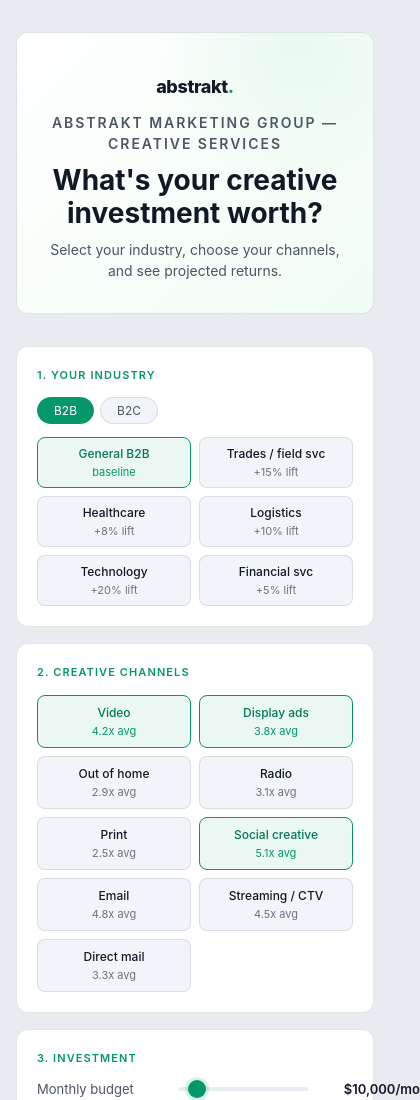
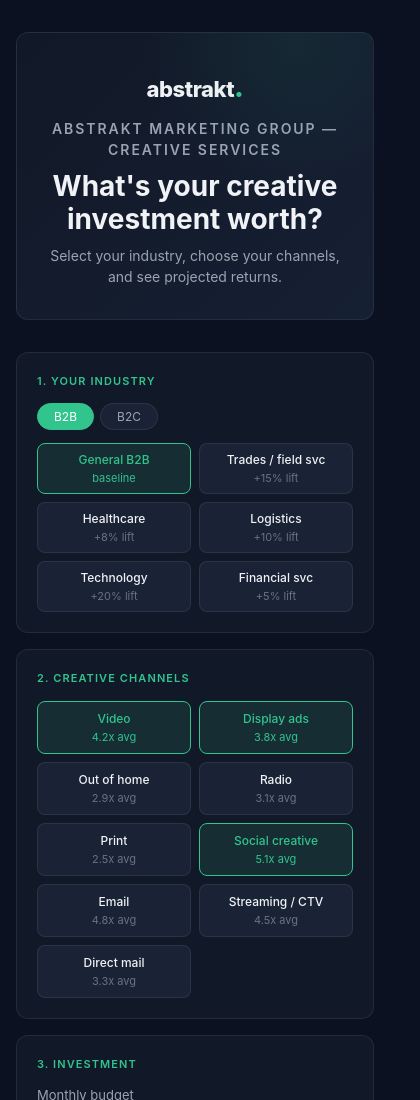
Before and after one commit to jeffwinters-ctrl/Erker-Business-Case-Builder, a plain HTML site: page index.html in a window 390 px wide. Shown: the top 1100 px of the page, 420 px wide, since content can reach past the window. Drawn offline with nearby package versions, Linux system fonts and the light colour scheme.

Commit message:
Force dark mode, fix mobile slider overflow, make logo period visible

```diff
--- a/index.html
+++ b/index.html
@@ -3,6 +3,7 @@
 <head>
   <meta charset="UTF-8" />
   <meta name="viewport" content="width=device-width, initial-scale=1.0" />
+  <meta name="color-scheme" content="dark" />
   <title>Creative ROI Calculator — Abstrakt Marketing Group</title>
   <script src="https://cdn.jsdelivr.net/npm/chart.js@4.4.1/dist/chart.umd.min.js"></script>
   <style>
@@ -33,30 +34,7 @@
       --radius-lg: 12px;
     }
 
-    @media (prefers-color-scheme: light) {
-      :root {
-        --bg: #ffffff;
-        --bg2: #f1f5f9;
-        --bg3: #e8ecf1;
-        --text: #111827;
-        --text2: #4b5563;
-        --text3: #6b7280;
-        --border: rgba(0,0,0,0.10);
-        --border2: rgba(0,0,0,0.18);
-        --accent: #059669;
-        --accent-dim: rgba(5,150,105,0.08);
-        --accent-text: #047857;
-        --blue: #2563eb;
-        --blue-light: rgba(37,99,235,0.06);
-        --blue-dark: #1d4ed8;
-        --blue-mid: rgba(37,99,235,0.18);
-        --green: #059669;
-        --green-light: #10b981;
-        --amber: #d97706;
-        --orange: #ea580c;
-        --orange-dim: rgba(234,88,12,0.08);
-      }
-    }
+
 
     body {
       font-family: -apple-system, BlinkMacSystemFont, 'Segoe UI', system-ui, sans-serif;
@@ -116,16 +94,15 @@
     .header-logo {
       display: inline-block;
       margin-bottom: 0.75rem;
-      font-size: 18px;
+      font-size: 22px;
       font-weight: 800;
       letter-spacing: -0.02em;
       color: var(--text);
+      text-transform: lowercase;
     }
-    .header-logo span { color: var(--accent); }
+    .header-logo .logo-dot { color: var(--accent); font-size: 28px; line-height: 0; }
 
-    @media (prefers-color-scheme: light) {
-      .header { background: linear-gradient(135deg, #ffffff 0%, #f0fdf4 100%); }
-    }
+
 
     /* Panels */
     .panel {
@@ -216,11 +193,13 @@
       align-items: center;
       gap: 12px;
       margin-bottom: 0.85rem;
+      flex-wrap: wrap;
     }
     .sl-row:last-child { margin-bottom: 0; }
     .sl-row label { font-size: 13px; color: var(--text2); min-width: 130px; }
     .sl-row input[type=range] {
       flex: 1;
+      min-width: 0;
       -webkit-appearance: none;
       height: 4px;
       border-radius: 2px;
@@ -246,7 +225,13 @@
       border: none;
       box-shadow: 0 0 0 3px rgba(49,196,141,0.2);
     }
-    .sl-val { font-size: 13px; font-weight: 600; color: var(--text); min-width: 100px; text-align: right; }
+    .sl-val { font-size: 13px; font-weight: 600; color: var(--text); min-width: 80px; text-align: right; }
+    @media (max-width: 600px) {
+      .sl-row { flex-direction: column; align-items: stretch; gap: 6px; }
+      .sl-row label { min-width: unset; display: flex; justify-content: space-between; }
+      .sl-row input[type=range] { width: 100%; }
+      .sl-val { text-align: left; min-width: unset; }
+    }
 
     /* Metric cards */
     .metrics {
@@ -303,9 +288,7 @@
     }
     .explain p { font-size: 13px; color: var(--accent-text); line-height: 1.6; }
 
-    @media (prefers-color-scheme: light) {
-      .explain p { color: #065f46; }
-    }
+
 
     /* Chart legend */
     .legend { display: flex; gap: 16px; flex-wrap: wrap; font-size: 12px; color: var(--text2); margin-bottom: 0.5rem; }
@@ -396,12 +379,13 @@
       text-align: center;
     }
     .footer-brand {
-      font-size: 14px;
-      font-weight: 700;
+      font-size: 16px;
+      font-weight: 800;
       color: var(--text);
       margin-bottom: 0.25rem;
+      text-transform: lowercase;
     }
-    .footer-brand span { color: var(--accent); }
+    .footer-brand .logo-dot { color: var(--accent); font-size: 22px; line-height: 0; }
     .footer-link {
       font-size: 12px;
       color: var(--accent);
@@ -422,7 +406,7 @@
 <div class="wrap">
 
   <div class="header">
-    <div class="header-logo">abstrakt<span>.</span></div>
+    <div class="header-logo">abstrakt<span class="logo-dot">.</span></div>
     <p class="header-eyebrow">Abstrakt Marketing Group — Creative Services</p>
     <h1>What's your creative investment worth?</h1>
     <p>Select your industry, choose your channels, and see projected returns.</p>
@@ -504,7 +488,7 @@
   </div>
 
   <div class="footer">
-    <div class="footer-brand">abstrakt<span>.</span></div>
+    <div class="footer-brand">abstrakt<span class="logo-dot">.</span></div>
     <a class="footer-link" href="https://abstraktmg.com" target="_blank" rel="noopener">abstraktmg.com</a>
     <p class="disclaimer">Multipliers sourced from Nielsen, Magna Global, and Kantar B2B/B2C benchmarks. Industry modifiers based on vertical-specific creative performance data. Actual returns vary by market conditions, campaign execution, and sales cycle length. Projections represent revenue influenced by creative investment — not guaranteed net profit.</p>
   </div>
```
